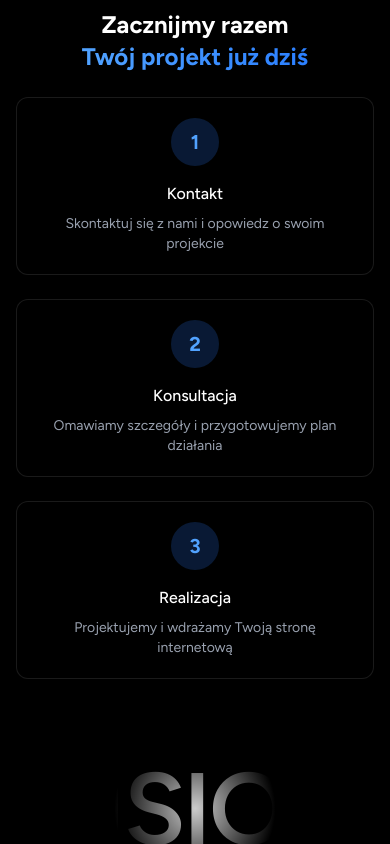
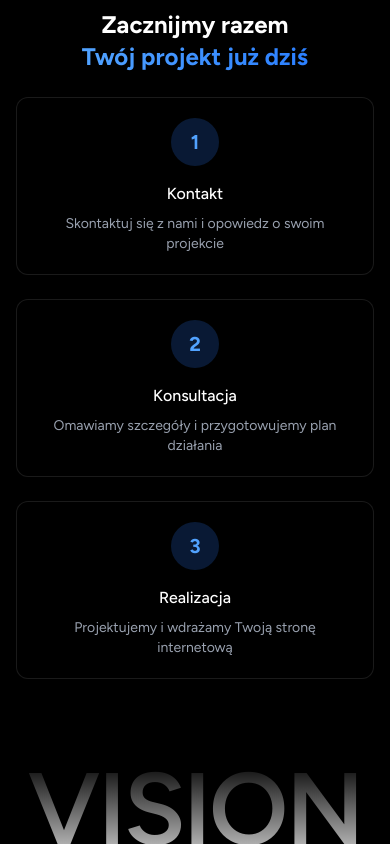
Before and after one commit to Cyberflyyy/Agency, a Next.js app: page /kontakt in a window 390 px wide. Shown: the part 1904-2748 px from the top of the page. Built offline with nearby package versions, Linux system fonts and the light colour scheme.

Commit message:
przyciski + napis vision + szerokosc cardow about us

```diff
--- a/src/app/components/about_us.tsx
+++ b/src/app/components/about_us.tsx
@@ -10,7 +10,7 @@ const AboutUs = () => {
       <LeftSection />
       <div
         id="onas"
-        className="border border-white/15 min-h-[500px] flex flex-col items-center justify-center px-8 sm:px-6 xl:px-8 py-[150px]"
+        className="border border-white/15 min-h-[500px] flex flex-col items-center justify-center px-4 sm:px-6 xl:px-8 py-[150px]"
       >
         {/* Heading section - improved styling */}
         <div className="w-full flex flex-col items-center justify-center mb-6 sm:mb-8 xl:mb-12">
--- a/src/app/components/footer.tsx
+++ b/src/app/components/footer.tsx
@@ -11,10 +11,7 @@ const BottomBackdropText: React.FC<BottomBackdropTextProps> = ({
   return (
     <div className="relative w-full overflow-hidden ">
       <h1
-        className="
-          w-full text-center font-semibold   leading-none
-          text-[clamp(5rem,26vw,20rem)] tracking-tight
-          transform translate-y-[15%] user-select-none"
+        className="w-full text-center font-semibold leading-none text-[clamp(5rem,26vw,20rem)] tracking-tight transform translate-y-[15%] user-select-none text-transparent bg-clip-text bg-gradient-to-t from-white/80 to-transparent"
         style={{ ...highlightStyle, userSelect: 'none' }}
       >
         VISION
--- a/src/app/components/main.tsx
+++ b/src/app/components/main.tsx
@@ -59,22 +59,28 @@ const Main = () => {
                   backgroundColor: "rgba(59, 130, 246, 0.1)",
                 }}
                 className="group flex items-center gap-2 py-2 border border-white/15 sm:py-3 px-4 sm:px-6 text-xs sm:text-sm tracking-wide transition-all rounded-md"
+                onClick={() => {
+                  const el = document.getElementById('realizacje');
+                  if (el) {
+                    el.scrollIntoView({ behavior: 'smooth' });
+                  }
+                }}
               >
                 ZOBACZ PROJEKTY
                 <ArrowRight className="w-4 h-4 group-hover:translate-x-1 transition-transform" />
               </motion.button>
-              {
-                <motion.button
+              <motion.div
                 whileHover={{
                   y: -5,
                   backgroundColor: "rgba(255, 255, 255, 0.05)",
                 }}
                 className="group flex items-center gap-2 border border-white/15 py-2 sm:py-3 px-4 sm:px-6 text-xs sm:text-sm tracking-wide transition-all rounded-md "
               >
+                <a href="/kontakt" className="flex items-center gap-2">
                   KONTAKT
                   <ExternalLink className="w-4 h-4 group-hover:translate-y-[-2px] transition-transform" />
-                </motion.button>
-              }
+                </a>
+              </motion.div>
             </div>
           </motion.div>
         </div>
--- a/src/app/providers/cursor-light-provider.tsx
+++ b/src/app/providers/cursor-light-provider.tsx
@@ -10,6 +10,7 @@ import {
   type CSSProperties,
   type RefObject,
 } from "react";
+import { useWindowWidth } from "./window-width-provider";
 
 interface CursorLightContextType {
   ref: RefObject<HTMLDivElement>;
@@ -21,8 +22,10 @@ const CursorLightContext = createContext<CursorLightContextType | null>(null);
 export function CursorLightProvider({ children }: { children: ReactNode }) {
   const ref = useRef<HTMLDivElement | null>(null);
   const [maskPos, setMaskPos] = useState({ x: "50%", y: "50%" });
+  const { windowWidth } = useWindowWidth();
 
   useEffect(() => {
+    if (windowWidth <= 768) return; // Wyłącz efekt na mobile/tablet
     const el = ref.current;
     if (!el) return;
 
@@ -50,9 +53,9 @@ export function CursorLightProvider({ children }: { children: ReactNode }) {
       el.removeEventListener("mousemove", handleMouse);
       el.removeEventListener("touchmove", handleTouch);
     };
-  }, []);
+  }, [windowWidth]);
 
-  const style: CSSProperties = {
+  const style: CSSProperties = windowWidth <= 768 ? {} : {
     backgroundImage: `radial-gradient(circle at ${maskPos.x} ${maskPos.y}, rgba(255,255,255,0.8) 0%, transparent 40%)`,
     WebkitBackgroundClip: "text",
     backgroundClip: "text",
```
Lines whose indentation alone changed are shown as unchanged.
